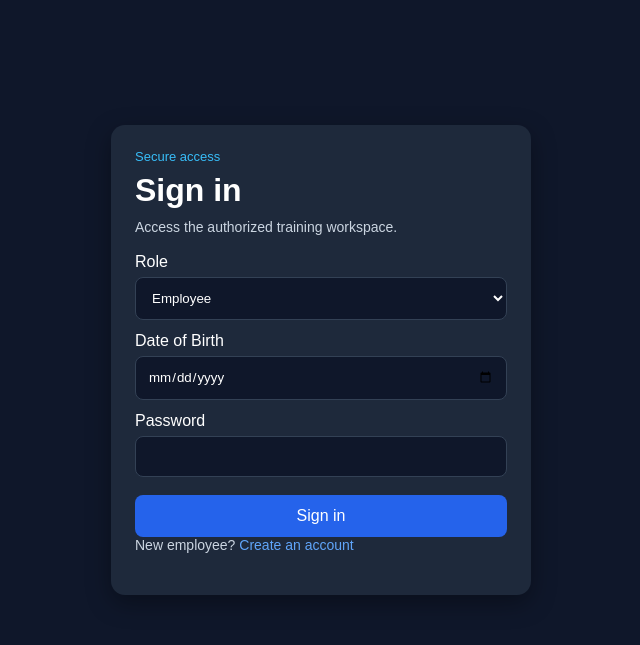
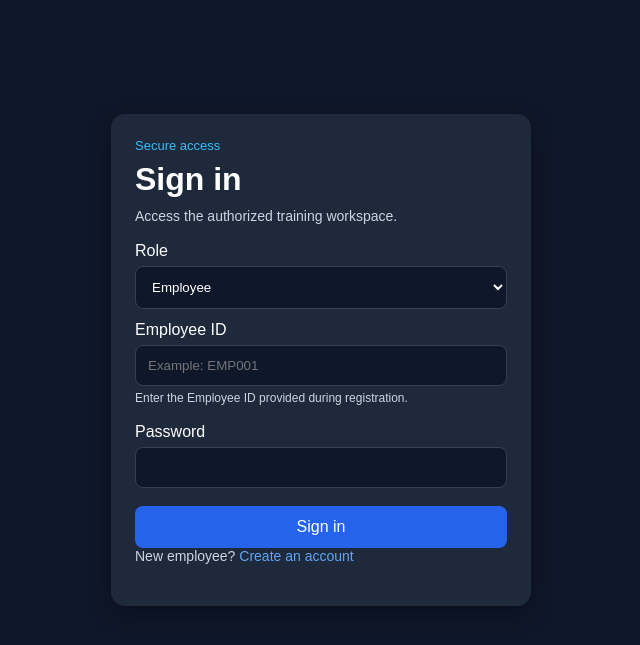
Before and after one commit to asrn131620-del/Employee--data-entry-portals, a Python web app: template templates/login.html in a window 1280 px wide. Shown: the part 50-695 px from the top of the page, without its empty margins (319-959 px from the left). Run offline with Jinja, Linux system fonts and the light colour scheme; the template is opened without the code that fills it, so the values that code supplies are empty.

Commit message:
Update login.html

```diff
--- a/templates/login.html
+++ b/templates/login.html
@@ -1,56 +1,243 @@
 <!doctype html>
 <html>
 <head>
-  <meta name="viewport" content="width=device-width, initial-scale=1">
+
+    <meta name="viewport"
+          content="width=device-width, initial-scale=1">
+
     <title>Nexora · Sign in</title>
-  <link rel="stylesheet" href="{{ url_for('static', filename='css/style.css') }}">
+
+    <link rel="stylesheet"
+          href="{{ url_for('static', filename='css/style.css') }}">
+
 </head>
+
 <body>
 
+
 <div class="header">
-  <div class="brand">NEXORA DATA SOLUTIONS · Training Operations Portal</div>
+
+    <div class="brand">
+        NEXORA DATA SOLUTIONS · Training Operations Portal
     </div>
 
+</div>
+
+
 <div class="container">
+
     <div class="card narrow">
 
-    <div class="eyebrow">Secure access</div>
-    <h1>Sign in</h1>
-    <p class="muted">Access the authorized training workspace.</p>
+        <div class="eyebrow">
+            Secure access
+        </div>
+
+        <h1>
+            Sign in
+        </h1>
+
+        <p class="muted">
+            Access the authorized training workspace.
+        </p>
+
+
+        <!-- Flash Messages -->
 
         {% with messages = get_flashed_messages() %}
+
             {% for m in messages %}
-        <div class="flash">{{ m }}</div>
+
+                <div class="flash">
+                    {{ m }}
+                </div>
+
             {% endfor %}
+
         {% endwith %}
+
 
         <form method="POST">
 
-      <input type="hidden" name="csrf_token" value="{{ csrf_token() }}">
+            <!-- CSRF -->
 
-      <label>Role</label>
-      <select name="role">
-        <option value="employee">Employee</option>
-        <option value="founder">Founder / Admin</option>
+            <input
+                type="hidden"
+                name="csrf_token"
+                value="{{ csrf_token() }}"
+            >
+
+
+            <!-- Role -->
+
+            <label>
+                Role
+            </label>
+
+            <select
+                name="role"
+                id="role"
+                onchange="changeLoginFields()"
+            >
+
+                <option value="employee">
+                    Employee
+                </option>
+
+                <option value="founder">
+                    Founder / Admin
+                </option>
+
             </select>
 
-      <label>Date of Birth</label>
-      <input type="date" name="dob" required>
 
-      <label>Password</label>
-      <input type="password" name="password" required>
+            <!-- Employee Login -->
 
-      <button type="submit">Sign in</button>
+            <div id="employeeFields">
+
+                <label>
+                    Employee ID
+                </label>
+
+                <input
+                    type="text"
+                    name="employee_code"
+                    id="employee_code"
+                    placeholder="Example: EMP001"
+                    autocomplete="username"
+                    autocapitalize="characters"
+                >
+
+                <p class="muted"
+                   style="font-size:12px;margin-top:5px;">
+
+                    Enter the Employee ID provided during registration.
+
+                </p>
+
+            </div>
+
+
+            <!-- Founder Login -->
+
+            <div id="founderFields"
+                 style="display:none;">
+
+                <label>
+                    Date of Birth
+                </label>
+
+                <input
+                    type="date"
+                    name="dob"
+                    id="dob"
+                >
+
+            </div>
+
+
+            <!-- Password -->
+
+            <label>
+                Password
+            </label>
+
+            <input
+                type="password"
+                name="password"
+                id="password"
+                autocomplete="current-password"
+                required
+            >
+
+
+            <button type="submit">
+                Sign in
+            </button>
 
         </form>
 
+
         <p class="muted">
+
             New employee?
-      <a href="/register">Create an account</a>
+
+            <a href="{{ url_for('register') }}">
+                Create an account
+            </a>
+
         </p>
 
+
     </div>
+
 </div>
+
+
+<script>
+
+/*
+    Switch between Employee and Founder login.
+*/
+
+function changeLoginFields() {
+
+    const role =
+        document.getElementById("role").value;
+
+    const employeeFields =
+        document.getElementById("employeeFields");
+
+    const founderFields =
+        document.getElementById("founderFields");
+
+    const employeeCode =
+        document.getElementById("employee_code");
+
+    const dob =
+        document.getElementById("dob");
+
+
+    if (role === "founder") {
+
+        employeeFields.style.display =
+            "none";
+
+        founderFields.style.display =
+            "block";
+
+        employeeCode.required =
+            false;
+
+        dob.required =
+            true;
+
+    } else {
+
+        employeeFields.style.display =
+            "block";
+
+        founderFields.style.display =
+            "none";
+
+        employeeCode.required =
+            true;
+
+        dob.required =
+            false;
+
+    }
+
+}
+
+
+/*
+    Set correct fields when page first loads.
+*/
+
+changeLoginFields();
+
+</script>
+
 
 </body>
 </html>
```
Lines whose indentation alone changed are shown as unchanged.
